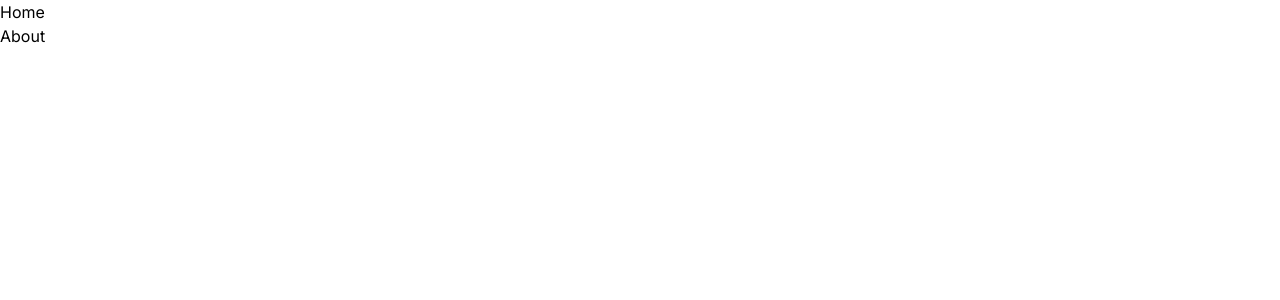
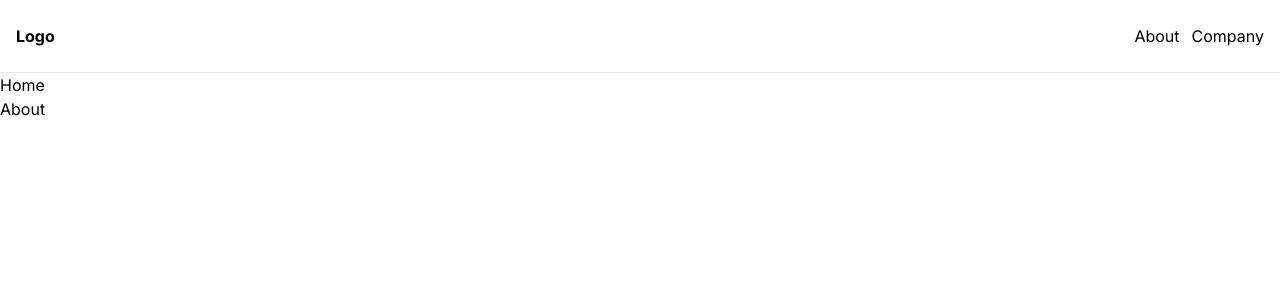
Before and after one commit to orkunkhrmn/nextjs-ex, a Next.js app in the folder blog-app/: page / in a window 1280 px wide. Shown: the top 300 px of the page. Built offline with nearby package versions, Linux system fonts and the light colour scheme.

Commit message:
added menu

```diff
--- a/blog-app/app/layout.tsx
+++ b/blog-app/app/layout.tsx
@@ -1,22 +1,38 @@
-import './globals.css'
-import type { Metadata } from 'next'
-import { Inter } from 'next/font/google'
+import "./globals.css";
+import type { Metadata } from "next";
+import { Inter } from "next/font/google";
+import Link from "next/link";
 
-const inter = Inter({ subsets: ['latin'] })
+const inter = Inter({ subsets: ["latin"] });
 
 export const metadata: Metadata = {
-  title: 'Create Next App',
-  description: 'Generated by create next app',
-}
+  title: "Create Next App",
+  description: "Generated by create next app",
+};
 
 export default function RootLayout({
   children,
 }: {
-  children: React.ReactNode
+  children: React.ReactNode;
 }) {
   return (
     <html lang="en">
-      <body className={inter.className}>{children}</body>
+      <body className={inter.className}>
+        <div className="px-4 py-6 border-b flex items-center justify-between">
+          <Link className="font-bold" href="/about">
+            Logo
+          </Link>
+          <ul className="flex items-center gap-3">
+            <li>
+              <Link href="/about">About</Link>
+            </li>
+            <li>
+              <Link href="/about/company">Company</Link>
+            </li>
+          </ul>
+        </div>
+        {children}
+      </body>
     </html>
-  )
+  );
 }
```
